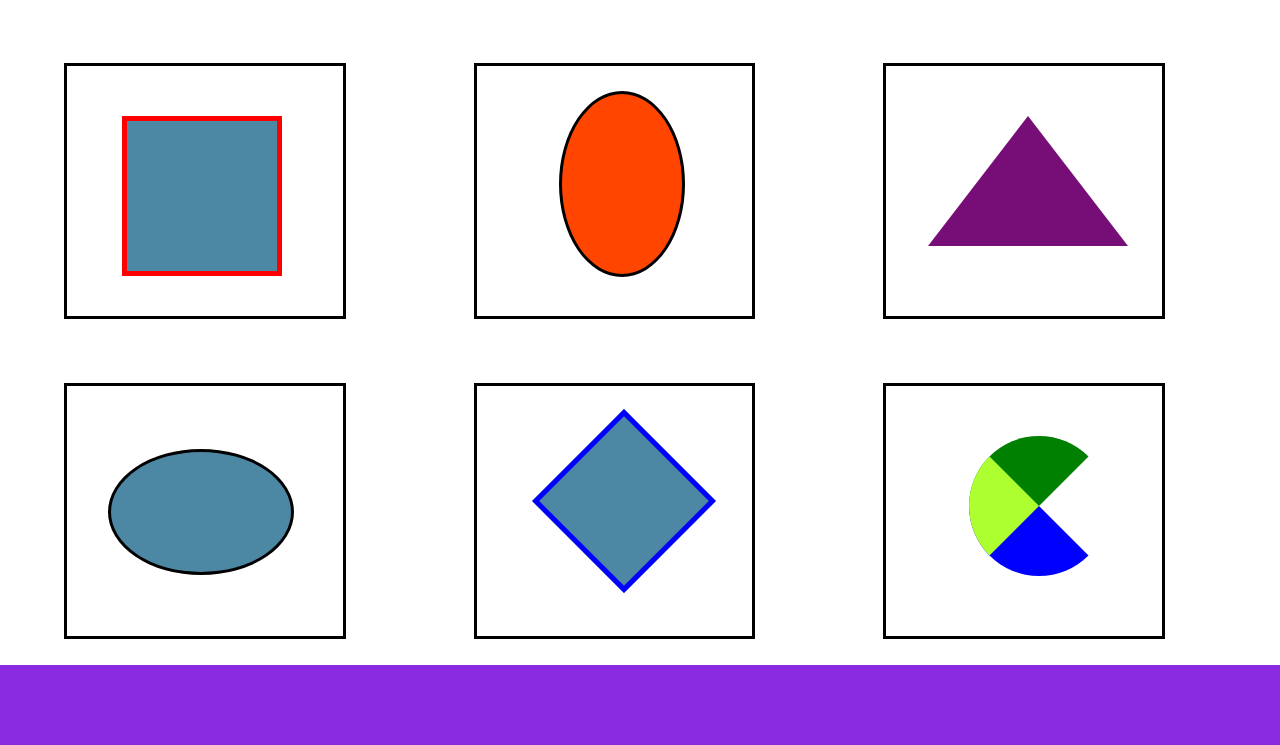
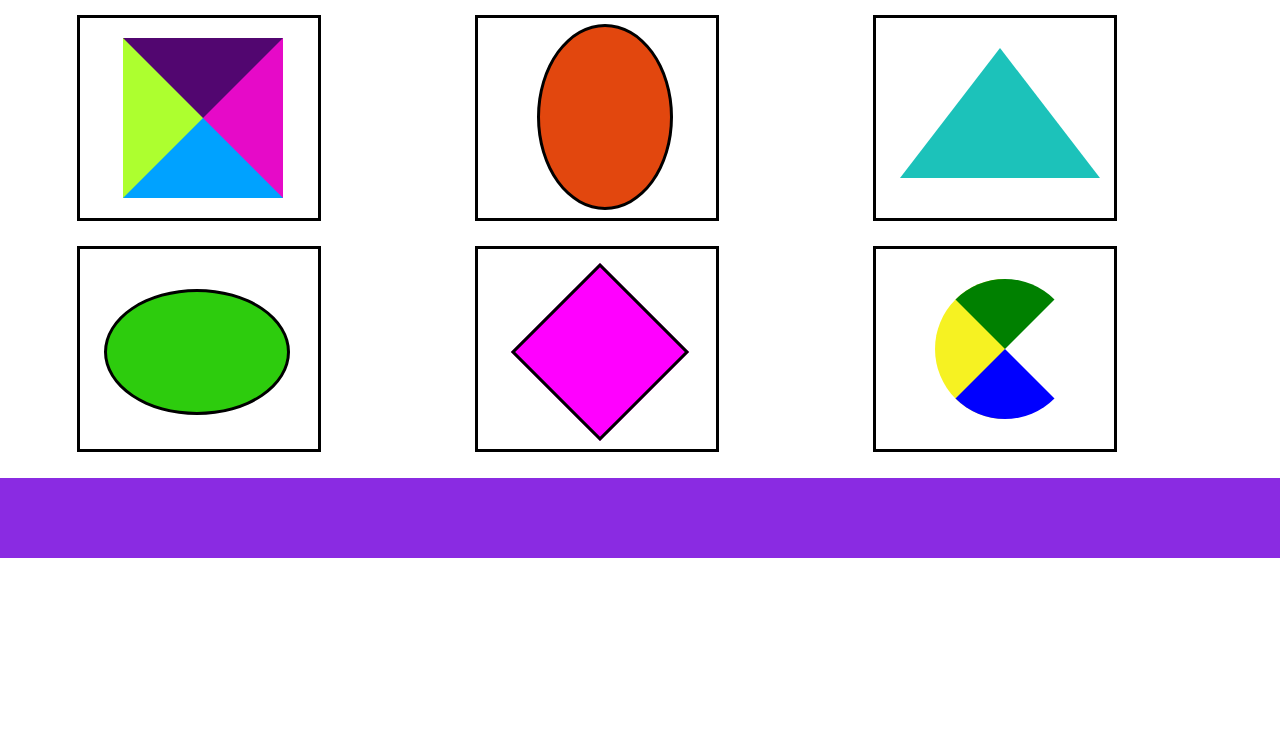
Before and after one commit to paogavilan/Ejercicio1, a plain HTML site: page index.html in a window 1280 px wide. Shown: the part 87-832 px from the top of the page. After the commit the page ends 800 px from the top, so only its background shows below. Drawn offline with Linux system fonts and the light colour scheme.

Commit message:
Modificaciones finales

```diff
--- a/css/estilos.css
+++ b/css/estilos.css
@@ -4,18 +4,17 @@
     padding:0px;
 }
 
-
 .barra {
     width: 100%;
-    height:80px;
+    height:70px;
     background-color: blueviolet;
     border: rgb(63, 5, 63) solid;
     left:0;
-    top:20%;
+    top:15%;
 }
 h1 {font-family: 'Gill Sans', 'Gill Sans MT', Calibri, 'Trebuchet MS', sans-serif;
         color: white;
-        font-size: 35px;
+        font-size: 30px;
         text-align: center;
         padding-top: 2%;
 
@@ -33,26 +32,25 @@ h1 {font-family: 'Gill Sans', 'Gill Sans MT', Calibri, 'Trebuchet MS', sans-seri
     }
 
 .cuadro1 {
-    width: 150px;
-    height: 150px;
-    background-color: rgba(18, 96, 133, 0.753);
+    width: 0;
+    height: 0;
     border: solid black;
-    border-bottom: 5px red solid;
-    border-left:  5px red solid;
-    border-right: 5px red solid;
-    border-top: 5px red solid;
+    border-bottom: 80px rgb(0, 162, 255) solid;
+    border-left:  80px greenyellow solid;
+    border-right: 80px rgb(230, 10, 200) solid;
+    border-top: 80px rgb(82, 6, 112) solid;
     position: absolute;
-    left: 20%;
-    top:20%;
+    left: 18%;
+    top:10%;
 }
 
 .contorno {
-    margin-left: 5%;
-    margin-right: 5%;
-    width: 250px;
-    height: 250px;
-    padding-left: 2%;
-    margin-top: 5%;
+    margin-left: 6%;
+    margin-right: 6%;
+    width: 200px;
+    height: 200px;
+    padding-left: 3%;
+    margin-top: 2%;
     background-color:white;
     border: solid black;
     position: relative;
@@ -60,52 +58,46 @@ h1 {font-family: 'Gill Sans', 'Gill Sans MT', Calibri, 'Trebuchet MS', sans-seri
 }
 
 .cuadro2 {
-    width: 120px;
+    width: 130px;
     height: 180px;
-    background-color: orangered;
+    background-color: rgb(226, 71, 14);
     border: solid black;
     border-radius: 50%;
     position: absolute;
-    left: 30%;
-    top:10%;
+    left: 25%;
+    top:3%;
 }
 
 .cuadro3 {
     width: 0;
     height: 0;
-    border: black solid;
     border-right: 100px solid transparent;
-    border-top: 10px black;
     border-left: 100px solid transparent;
-    border-bottom: 130px solid rgb(119, 14, 119);
+    border-bottom: 130px solid rgb(28, 194, 186);
     position: absolute;
-    left: 15%;
-    top:20%;
+    left: 10%;
+    top:15%;
 }
 
 .cuadro4 {
     width: 180px;
     height: 120px;
-    background-color: rgba(18, 96, 133, 0.753);
+    background-color: rgb(45, 204, 13);
     border: solid black;
     border-radius: 50%;
     position: absolute;
-    left: 15%;
-    top:25%;
+    left: 10%;
+    top:20%;
 }
 
 .cuadro5 {
     width: 120px;
     height: 120px;
-    background-color: rgba(18, 96, 133, 0.753);
+    background-color: fuchsia;
     border: solid black;
     transform: rotate(45deg);
-    border-bottom: 5px blue solid;
-    border-left:  5px blue solid;
-    border-right: 5px blue solid;
-    border-top: 5px blue solid;
     position: absolute;
-    left: 30%;
+    left: 25%;
     top:20%;
 }
 
@@ -113,13 +105,13 @@ h1 {font-family: 'Gill Sans', 'Gill Sans MT', Calibri, 'Trebuchet MS', sans-seri
     width: 0;
     height: 0;
     border-bottom: 70px blue solid;
-    border-left:  70px greenyellow solid;
+    border-left:  70px rgba(245, 241, 7, 0.89) solid;
     border-right: 70px solid transparent;
     border-top: 70px green solid;
     border-radius: 100%;
     position: absolute;
-    left: 30%;
-    top:20%;
+    left: 25%;
+    top:15%;
 }
 
 footer {
```
